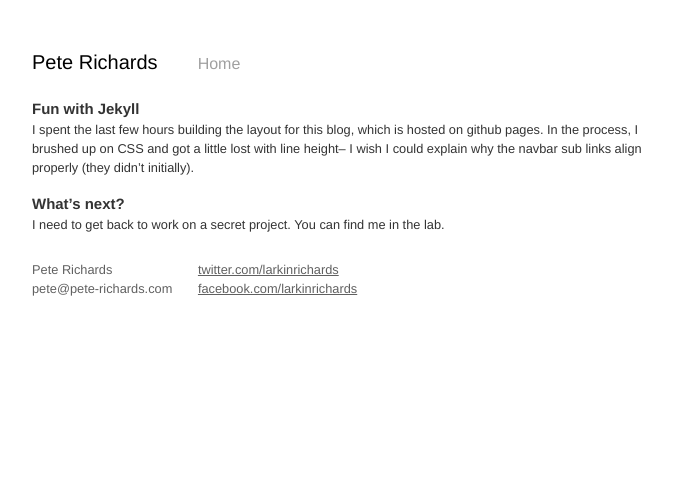
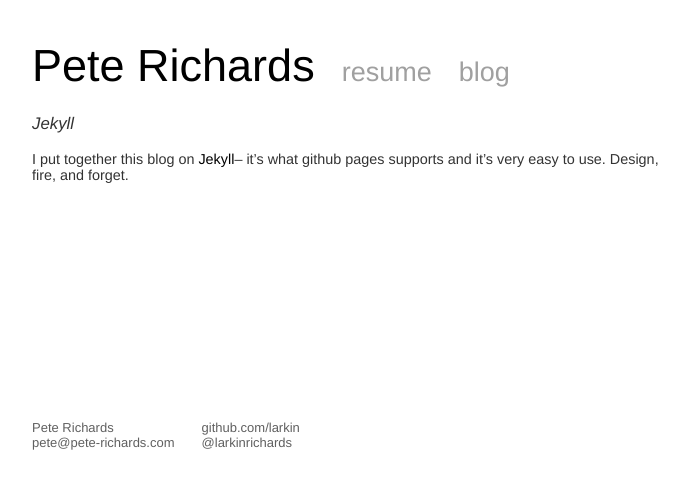
Before and after one commit to larkin/larkin.github.com, a Jekyll site: the page built from _posts/2012-02-18-blogging-with-jekyll.markdown, in a window 1280 px wide. Shown: the top 489 px of the page, without its empty margins (288-977 px from the left). Built offline with Jekyll 4.4.1, drawn with Linux system fonts in a browser that asks for light colours; Markdown is read by kramdown in place of the engine named in the settings.

Commit message:
lots of cleanup and fixes

```diff
--- a/_includes/core.css
+++ b/_includes/core.css
@@ -1,33 +1,23 @@
 /* Global Resets */
-* {
+div, li, a {
     margin: 0;
     padding: 0;
     position: relative;
 }
 
-ul {
-    list-style: none;
-}
-
-a:visited {
+a:visited, a:link {
     color: black;
-}
-
-a:link {
-    color: black;
+    text-decoration: none;
 }
 
 body {
     padding-top: 40px;
-    width: 40em;
+    width: 640px;
     margin: auto;
     font-family: "Helvetica Neue", Helvetica, Arial, sans-serif;
-    font-size: 1em;
-    line-height: 1.5;
+    font-size: 18px;
+/*    line-height: 27px;*/
     color: #333;
-}
-h1, h2, h3, h4, h5, h6, h7 {
-    margin-top: 1em;
 }
 
 /* ============
@@ -35,8 +25,14 @@ h1, h2, h3, h4, h5, h6, h7 {
 ============ */
 
 .nav {
-    height: 2em;
+    height: 45px;
     display: block;
+}
+
+.nav ul {
+    list-style: none;
+    margin: 0;
+    padding: 0;
 }
 
 .nav li {
@@ -45,19 +41,21 @@ h1, h2, h3, h4, h5, h6, h7 {
 }
 
 .nav a {
+    height: 27px;
+    font-size: 27px;
     display: block;
     float: left;
-    margin-right: 2em;
-    font-size: 1.25em;
-    line-height: 1;
-    margin-top: .6em;  /* why does this work? */
-    text-decoration: none;
+    color: #a0a0a0;
+    margin-left: 27px;
+    top: 17px;
 }
 
-.nav a.sub {
-    font-size: 1em;
-    margin-top: 1em;
-    color: #a0a0a0;
+.nav li:first-child > a {
+    height: 45px;
+    font-size: 45px;
+    margin-left: 0px;
+    color: black;
+    top: 0px;
 }
 
 /* ========
@@ -67,6 +65,21 @@ h1, h2, h3, h4, h5, h6, h7 {
 .content {
     margin-top: 2em;
     font-size: .8em;
+    min-height: 20em;
+    width: 100%;
+}
+
+h1, h2, h3 {
+    font-weight: normal;
+}
+
+h2 {
+    margin-bottom: 0;
+}
+
+h3 {
+    font-style: italic;
+    margin-top: 0;
 }
 
 .posts {
@@ -90,9 +103,14 @@ h1, h2, h3, h4, h5, h6, h7 {
 ======= */
 
 .footer {
-    margin-top: 2em;
-    font-size: .8em;
+    margin-top: 18px;
+    font-size: 13px;
     color: #606060;
+}
+.footer ul {
+    list-style: none;
+    margin: 0;
+    padding: 0;
 }
 
 .footer a:visited, .footer a:link {
@@ -100,7 +118,7 @@ h1, h2, h3, h4, h5, h6, h7 {
 }
 
 .footer li > ul {
-    margin-right: 2em;
+    margin-right: 27px;
     display: block;
     float: left;
 }
--- a/_includes/footer.html
+++ /dev/null
@@ -1,16 +0,0 @@
-<div class="footer">
-  <ul>
-    <li>
-      <ul>
-        <li>Pete Richards</li>
-        <li>pete@pete-richards.com</li>
-      </ul>
-    </li>
-    <li>
-      <ul>
-        <li><a href="http://www.twitter.com/larkinrichards">twitter.com/larkinrichards</a></li>
-        <li><a href="http://www.facebook.com/larkinrichards">facebook.com/larkinrichards</a></li>
-      </ul>
-    </li>
-  </ul>
-</div>
--- a/_includes/header.html
+++ /dev/null
@@ -1,6 +0,0 @@
-<head>
-  <title>{{page.title}}</title>
-  <style type="text/css">
-  {% include core.css %}
-  </style>
-</head>
--- a/_includes/links.html
+++ /dev/null
@@ -1,5 +0,0 @@
-<ul class="links">
-  <li>twitter.com/larkinrichards</li>
-  <li>facebook.com/larkinrichards</li>
-  <li>pete-richards.com</li>
-</ul>
--- a/_includes/nav.html
+++ /dev/null
@@ -1,6 +0,0 @@
-<div class="nav">
-  <ul>
-    <li><a href="/">Pete Richards</a></li>
-    <li><a href="/" class="sub">Home</a></li>
-  </ul>
-</div>
--- a/_layouts/main.html
+++ b/_layouts/main.html
@@ -6,11 +6,32 @@
 </head>
 
 <body>
-  {% include nav.html %}
+	<div class="nav">
+	  <ul>
+	    <li><a href="/">Pete Richards</a></li>
+			<li><a href="/resume.html">resume</a></li>
+			<li><a href="/blog.html">blog</a></li>
+	  </ul>
+	</div>
 
   <div class="content">
     {{ content }}
   </div>
 
-  {% include footer.html %}
+	<div class="footer">
+	  <ul>
+	    <li>
+	      <ul>
+	        <li>Pete Richards</li>
+	        <li>pete@pete-richards.com</li>
+	      </ul>
+	    </li>
+	    <li>
+	      <ul>
+					<li><a href="http://www.github.com/larkin">github.com/larkin</a></li>
+					<li><a href="http://www.twitter.com/larkinrichards">@larkinrichards</a></li>
+	      </ul>
+	    </li>
+	  </ul>
+	</div>
 </body>
--- a/_posts/2012-02-18-blogging-with-jekyll.markdown
+++ b/_posts/2012-02-18-blogging-with-jekyll.markdown
@@ -1,10 +1,8 @@
 ---
-title: Making a github page with Jekyll
+title: Welcome
 layout: main
 ---
-### Fun with Jekyll
-I spent the last few hours building the layout for this blog, which is hosted on github pages.  In the process, I brushed up on CSS and got a little lost with line height-- I wish I could explain why the navbar sub links align properly (they didn't initially).
-
-
-### What's next?
-I need to get back to work on a secret project.  You can find me in the lab.
+### Jekyll
+I put together this blog on [Jekyll](https://github.com/mojombo/jekyll)-- it's
+what github pages supports and it's very easy to use.  Design, fire, and
+forget.
--- a/index.markdown
+++ b/index.markdown
@@ -1,6 +1,7 @@
 ---
 permalink: /
-title: welcome
+title: Pete Richards
 layout: main
 ---
-{% include posts.html %}
+
+Yup, that's me.
--- a/navigation/_posts/2012-01-10-home.markdown
+++ /dev/null
@@ -1,5 +0,0 @@
----
-title: pete richards
-active: true
-link: /
----
```
Also changed, not shown: _includes/posts.html (deleted, +0 -10 lines), posts/_posts/2012-02-18-here-i-am.markdown (deleted, +0 -9 lines), static/core.css (deleted).
